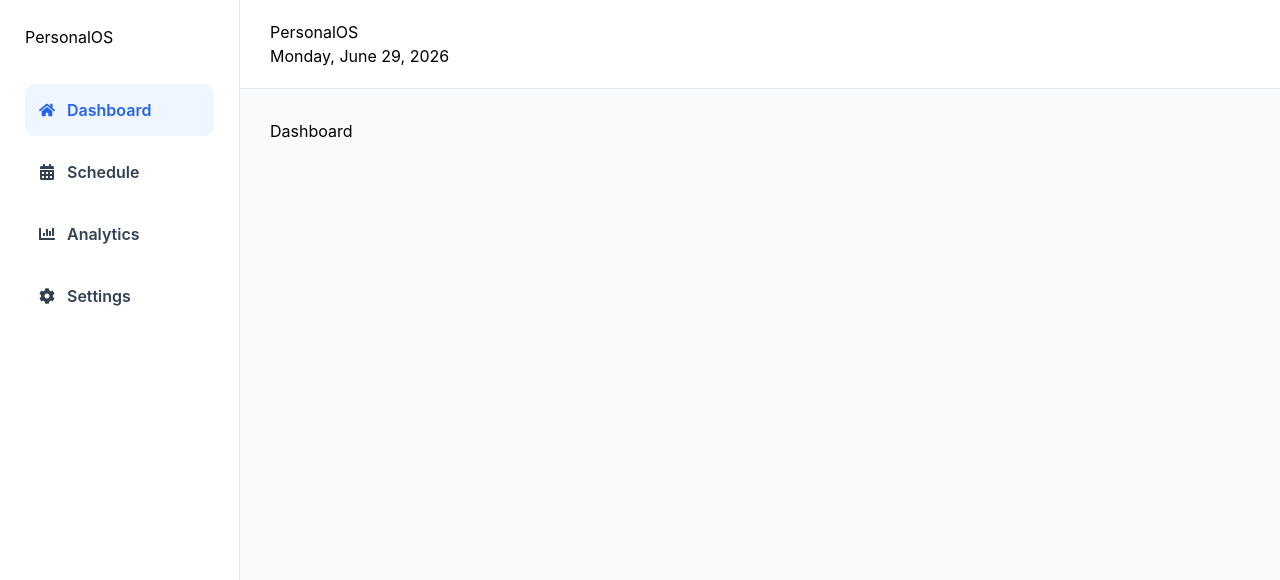
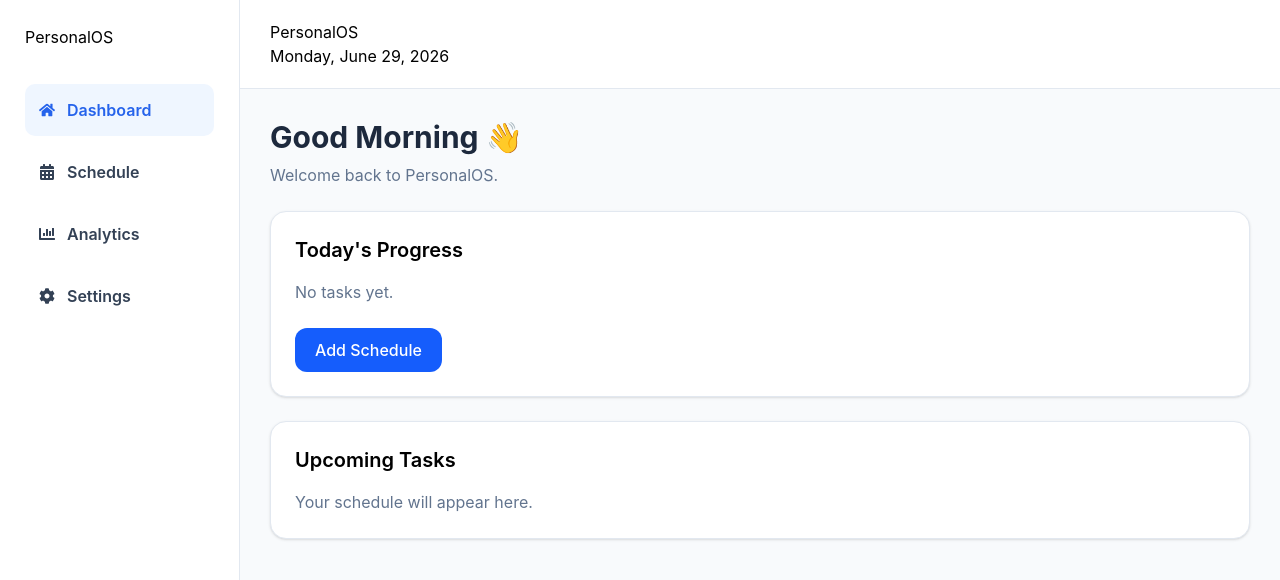
Before and after one commit to OneTime24/personal-os, a React (Vite) app: page / in a window 1280 px wide. Shown: the top 580 px of the page. Built offline with nearby package versions, Linux system fonts and the light colour scheme.

Commit message:
Created Reuabe card

```diff
--- a/src/components/Button.jsx
+++ b/src/components/Button.jsx
@@ -0,0 +1,37 @@
+function Button({
+  children,
+  onClick,
+  type = "button",
+  variant = "primary",
+}) {
+  const variants = {
+    primary:
+      "bg-blue-600 hover:bg-blue-700 text-white",
+
+    secondary:
+      "bg-slate-200 hover:bg-slate-300 text-slate-800",
+
+    danger:
+      "bg-red-500 hover:bg-red-600 text-white",
+  };
+
+  return (
+    <button
+      type={type}
+      onClick={onClick}
+      className={`
+        px-5
+        py-2.5
+        rounded-xl
+        font-medium
+        transition
+        duration-200
+        ${variants[variant]}
+      `}
+    >
+      {children}
+    </button>
+  );
+}
+
+export default Button;
--- a/src/components/Card.jsx
+++ b/src/components/Card.jsx
@@ -0,0 +1,11 @@
+function Card({ children, className = "" }) {
+  return (
+    <div
+      className={`bg-white rounded-2xl shadow-sm border border-slate-200 p-6 ${className}`}
+    >
+      {children}
+    </div>
+  );
+}
+
+export default Card;
--- a/src/pages/Dashboard.jsx
+++ b/src/pages/Dashboard.jsx
@@ -1,5 +1,47 @@
+import Card from "../components/Card";
+import Button from "../components/Button";
+
 function Dashboard() {
-  return <h1>Dashboard</h1>;
+  return (
+    <div className="space-y-6">
+      <div>
+        <h1 className="text-3xl font-bold text-slate-800">
+          Good Morning 👋
+        </h1>
+
+        <p className="text-slate-500 mt-2">
+          Welcome back to PersonalOS.
+        </p>
+      </div>
+
+      <Card>
+        <h2 className="text-xl font-semibold">
+          Today's Progress
+        </h2>
+
+        <p className="mt-4 text-slate-500">
+          No tasks yet.
+        </p>
+        <div className="mt-6">
+        <Button>Add Schedule</Button>
+        </div>
+      </Card>
+
+      <Card>
+        <h2 className="text-xl font-semibold">
+          Upcoming Tasks
+        </h2>
+
+        <p className="mt-4 text-slate-500">
+          Your schedule will appear here.
+        </p>
+      </Card>
+    </div>
+
+
+
+
+  );
 }
 
 export default Dashboard;
```
